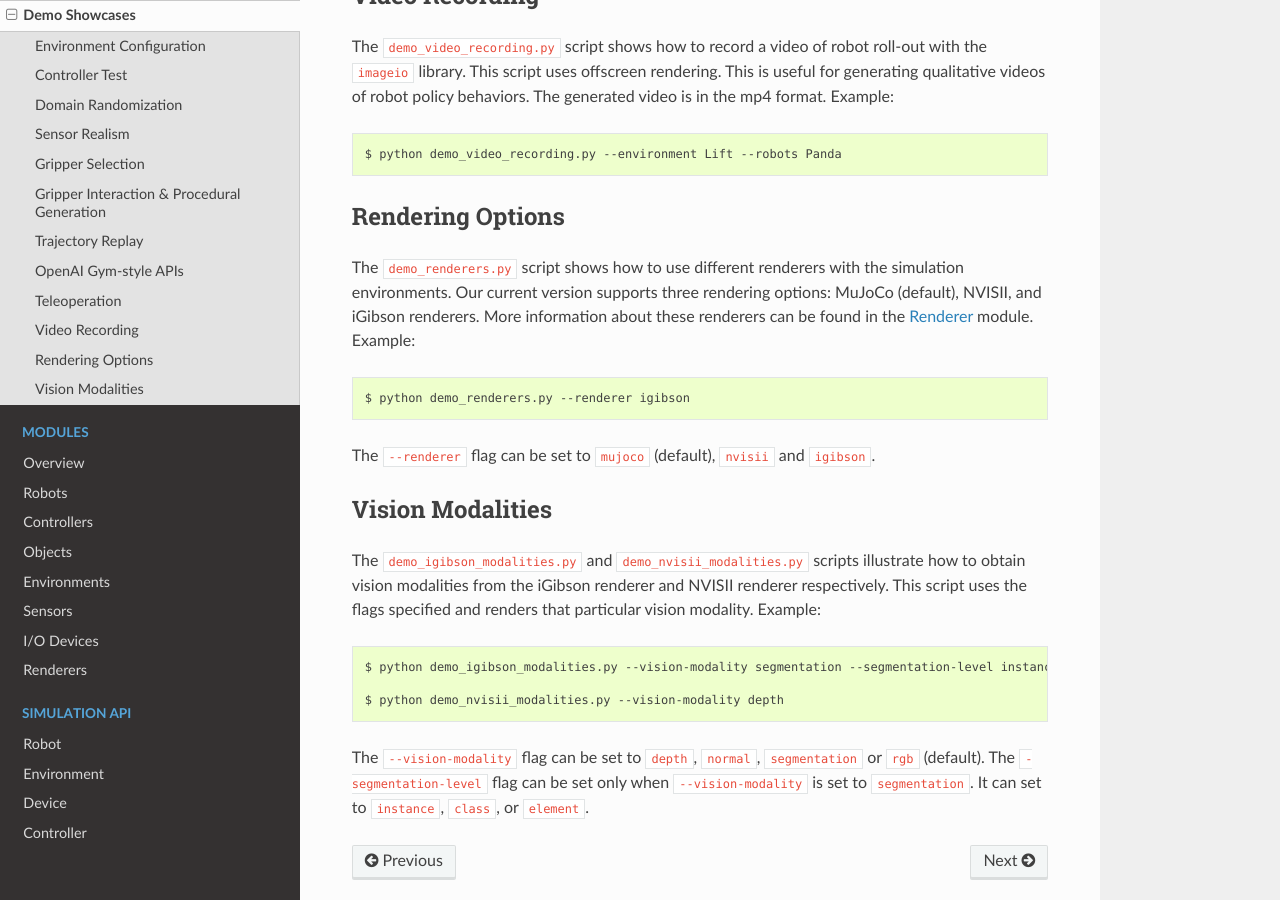
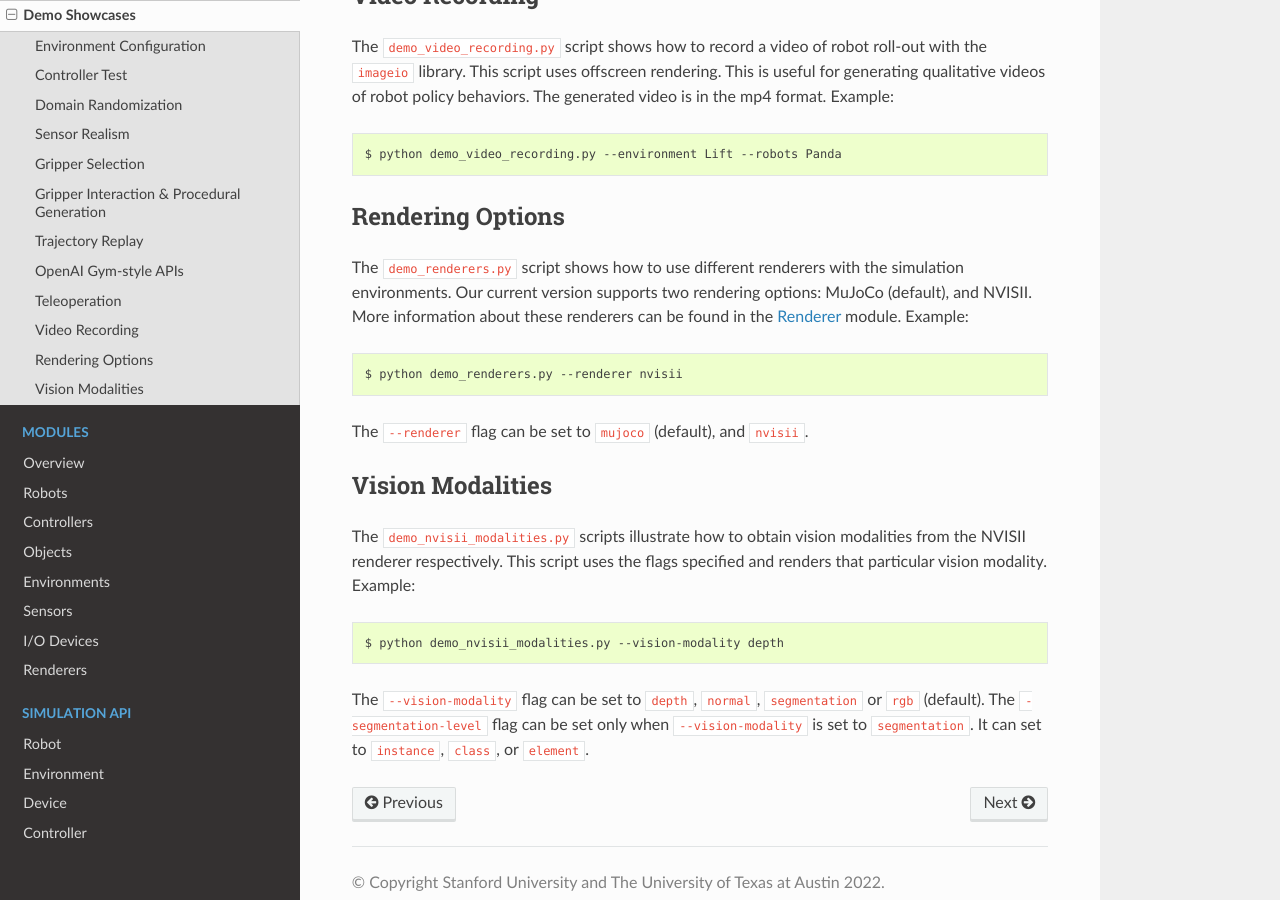
Before and after one commit to ARISE-Initiative/robosuite, a Sphinx documentation site: the page built from docs/demos.md, in a window 1280 px wide and 900 px high, scrolled down 5632 px. Built offline with Sphinx 7.4.7 and the Read the Docs theme 2.0.0, drawn with Linux system fonts in a browser that asks for light colours.

Commit message:
files and docs edits

````diff
--- a/docs/demos.md
+++ b/docs/demos.md
@@ -177,17 +177,15 @@
 ```
 
 ### Rendering Options
-The `demo_renderers.py` script shows how to use different renderers with the simulation environments. Our current version supports three rendering options: MuJoCo (default), NVISII, and iGibson renderers. More information about these renderers can be found in the [Renderer](modules/renderers) module. Example:
+The `demo_renderers.py` script shows how to use different renderers with the simulation environments. Our current version supports two rendering options: MuJoCo (default), and NVISII. More information about these renderers can be found in the [Renderer](modules/renderers) module. Example:
 ```sh
-$ python demo_renderers.py --renderer igibson
+$ python demo_renderers.py --renderer nvisii
 ```
-The `--renderer` flag can be set to `mujoco` (default), `nvisii` and `igibson`.
+The `--renderer` flag can be set to `mujoco` (default), and `nvisii`.
 
 ### Vision Modalities
-The `demo_igibson_modalities.py` and `demo_nvisii_modalities.py` scripts illustrate how to obtain vision modalities from the iGibson renderer and NVISII renderer respectively. This script uses the flags specified and renders that particular vision modality. Example:
+The `demo_nvisii_modalities.py` scripts illustrate how to obtain vision modalities from the NVISII renderer respectively. This script uses the flags specified and renders that particular vision modality. Example:
 ```sh
-$ python demo_igibson_modalities.py --vision-modality segmentation --segmentation-level instance
-
 $ python demo_nvisii_modalities.py --vision-modality depth
 ```
 The `--vision-modality` flag can be set to `depth`, `normal`, `segmentation` or `rgb` (default).
````
Also changed, not shown: docs/modules/renderers.md (+7 -38 lines), 3 other files.
